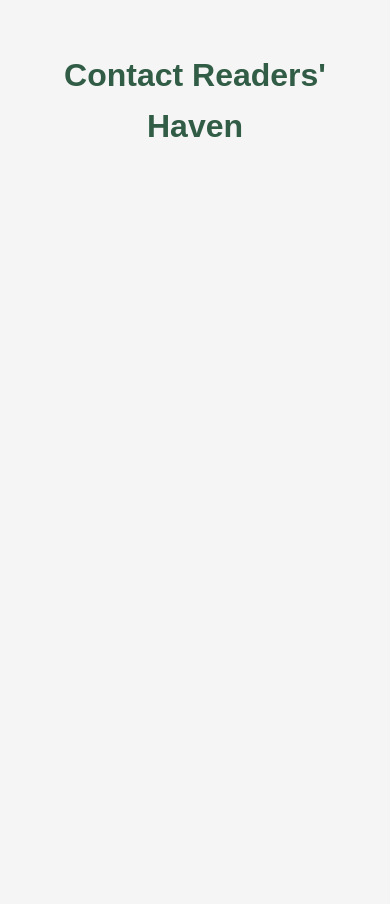
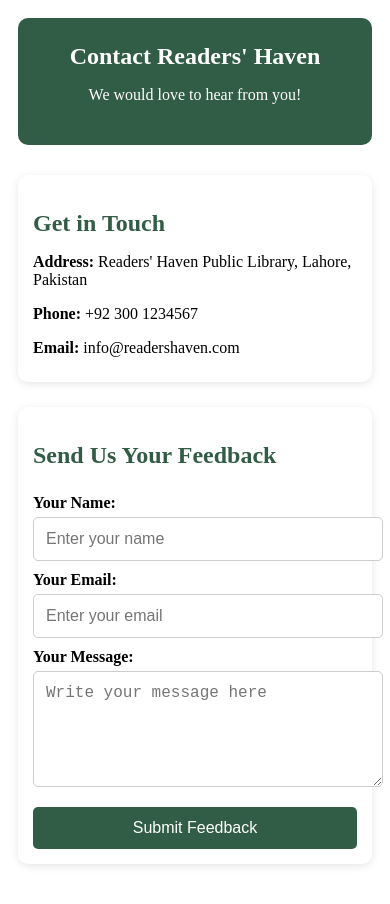
Before and after one commit to hadianawaz-01/readers-haven-library, a website: page src/contact.html in a window 390 px wide. Before the commit the page ends 844 px from the top, so only its background shows below. Drawn offline with Linux system fonts and the light colour scheme.

Commit message:
Complete contact page and responsive styling

```diff
--- a/src/contact.html
+++ b/src/contact.html
@@ -6,7 +6,48 @@
     <title>Readers' Haven - Contact</title>
     <link rel="stylesheet" href="../styles/style.css">
 </head>
+
 <body>
-    <h1>Contact Readers' Haven</h1>
+
+    <header class="contact-header">
+        <h1>Contact Readers' Haven</h1>
+        <p>We would love to hear from you!</p>
+    </header>
+
+    <main class="contact-container">
+
+        <section class="contact-info">
+            <h2>Get in Touch</h2>
+
+            <p><strong>Address:</strong> Readers' Haven Public Library, Lahore, Pakistan</p>
+
+            <p><strong>Phone:</strong> +92 300 1234567</p>
+
+            <p><strong>Email:</strong> info@readershaven.com</p>
+        </section>
+
+        <section class="feedback-section">
+            <h2>Send Us Your Feedback</h2>
+
+            <form>
+                <label for="name">Your Name:</label>
+                <input type="text" id="name" name="name"
+                       placeholder="Enter your name" required>
+
+                <label for="email">Your Email:</label>
+                <input type="email" id="email" name="email"
+                       placeholder="Enter your email" required>
+
+                <label for="message">Your Message:</label>
+                <textarea id="message" name="message"
+                          placeholder="Write your message here"
+                          rows="5" required></textarea>
+
+                <button type="submit">Submit Feedback</button>
+            </form>
+        </section>
+
+    </main>
+
 </body>
 </html>
--- a/styles/style.css
+++ b/styles/style.css
@@ -1,21 +1,99 @@
-/* Shared Styles for Readers' Haven */
 
-* {
-    margin: 0;
-    padding: 0;
-    box-sizing: border-box;
+/* Contact Page Styling */
+
+.contact-header {
+    background-color: #315c45;
+    color: white;
+    text-align: center;
+    padding: 35px 20px;
+    border-radius: 10px;
+    margin-bottom: 30px;
 }
 
-body {
-    font-family: Arial, sans-serif;
-    background-color: #f5f5f5;
-    color: #333;
-    line-height: 1.6;
-    padding: 20px;
+.contact-header h1 {
+    color: white;
+    margin-top: 0;
 }
 
-h1 {
+.contact-header p {
+    color: white;
+    margin-top: 10px;
+}
+
+.contact-container {
+    max-width: 900px;
+    margin: auto;
+}
+
+.contact-info,
+.feedback-section {
+    background-color: white;
+    padding: 25px;
+    margin-bottom: 25px;
+    border-radius: 10px;
+    box-shadow: 0 2px 8px rgba(0, 0, 0, 0.1);
+}
+
+.contact-info h2,
+.feedback-section h2 {
     color: #315c45;
-    text-align: center;
-    margin-top: 30px;
+    margin-bottom: 15px;
 }
+
+.contact-info p {
+    margin-bottom: 10px;
+}
+
+.feedback-section form {
+    display: flex;
+    flex-direction: column;
+}
+
+.feedback-section label {
+    font-weight: bold;
+    margin: 10px 0 5px;
+}
+
+.feedback-section input,
+.feedback-section textarea {
+    padding: 12px;
+    border: 1px solid #ccc;
+    border-radius: 5px;
+    font-size: 16px;
+    width: 100%;
+}
+
+.feedback-section button {
+    background-color: #315c45;
+    color: white;
+    padding: 12px;
+    border: none;
+    border-radius: 5px;
+    margin-top: 20px;
+    cursor: pointer;
+    font-size: 16px;
+}
+
+.feedback-section button:hover {
+    background-color: #244532;
+}
+
+/* Responsive Design for Mobile Devices */
+@media (max-width: 600px) {
+    body {
+        padding: 10px;
+    }
+
+    .contact-header {
+        padding: 25px 10px;
+    }
+
+    .contact-info,
+    .feedback-section {
+        padding: 15px;
+    }
+
+    .contact-header h1 {
+        font-size: 24px;
+    }
+}
```
